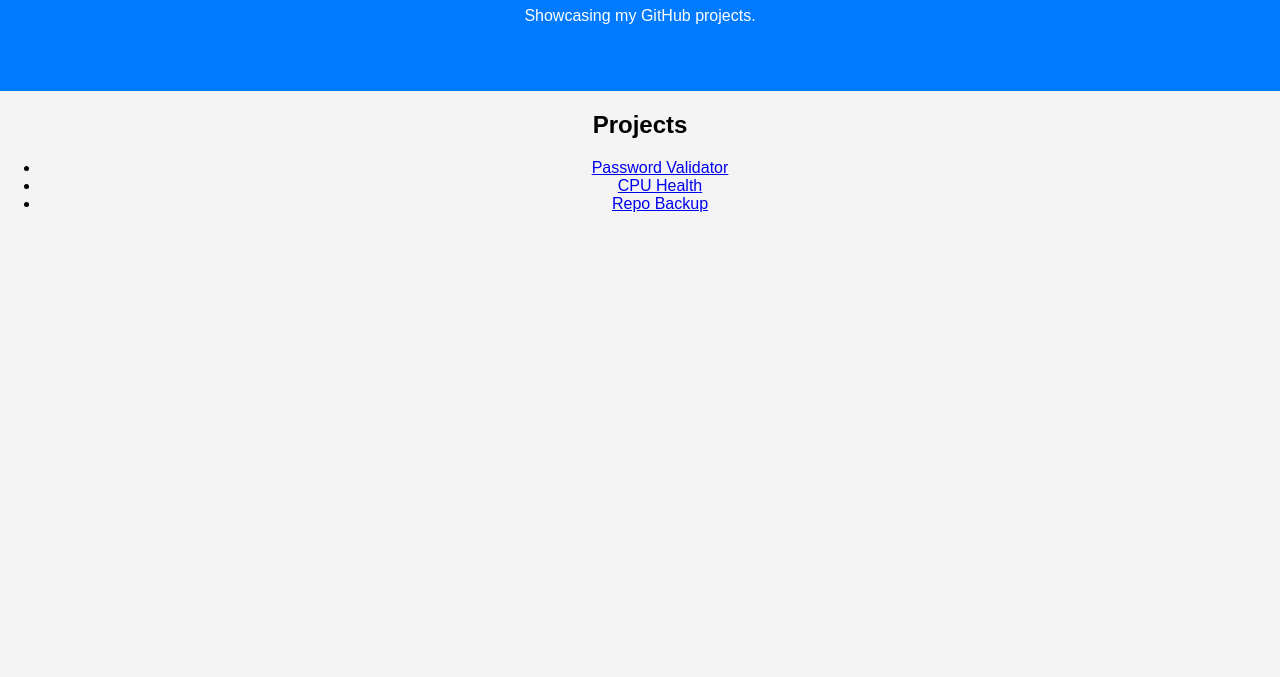
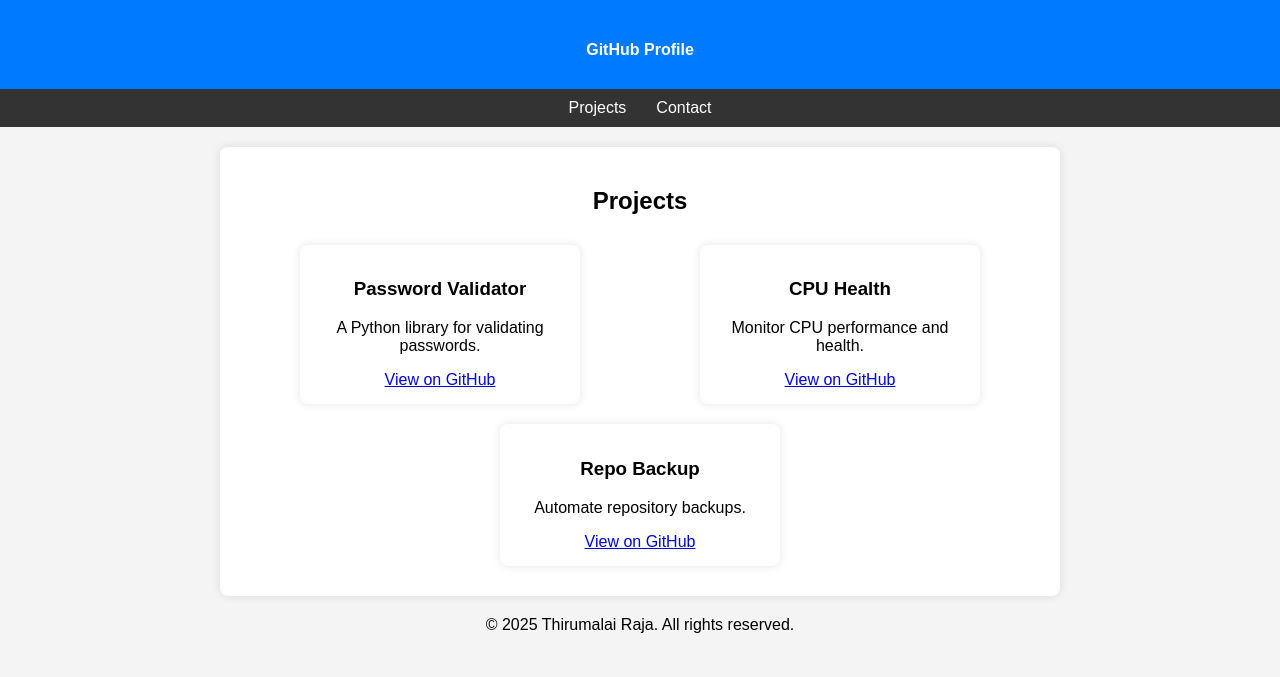
Before and after one commit to thirumalai-py/thirumalai-py.github.io, a plain HTML site: page index.html in a window 1280 px wide. Shown: the part 123-800 px from the top of the page. Drawn offline with Linux system fonts and the light colour scheme.

Commit message:
Update the UI

```diff
--- a/index.html
+++ b/index.html
@@ -3,21 +3,102 @@
 <head>
     <meta charset="UTF-8">
     <meta name="viewport" content="width=device-width, initial-scale=1.0">
-    <title>My Portfolio</title>
+    <title>Thirumalai Raja | Portfolio</title>
     <link rel="stylesheet" href="style.css">
+    <style>
+        body {
+            font-family: Arial, sans-serif;
+            margin: 0;
+            padding: 0;
+            background-color: #f4f4f4;
+            text-align: center;
+        }
+        header {
+            background: #007BFF;
+            color: white;
+            padding: 20px;
+        }
+        nav {
+            display: flex;
+            justify-content: center;
+            background: #333;
+            padding: 10px;
+        }
+        nav a {
+            color: white;
+            text-decoration: none;
+            margin: 0 15px;
+        }
+        .container {
+            max-width: 800px;
+            margin: 20px auto;
+            background: white;
+            padding: 20px;
+            box-shadow: 0px 0px 10px rgba(0, 0, 0, 0.1);
+            border-radius: 8px;
+        }
+        .btn {
+            display: inline-block;
+            padding: 10px 20px;
+            margin-top: 20px;
+            background: #007BFF;
+            color: white;
+            text-decoration: none;
+            border-radius: 5px;
+        }
+        .projects {
+            display: flex;
+            flex-wrap: wrap;
+            justify-content: space-around;
+        }
+        .project-card {
+            background: #fff;
+            padding: 15px;
+            margin: 10px;
+            width: 250px;
+            box-shadow: 0px 0px 10px rgba(0, 0, 0, 0.1);
+            border-radius: 8px;
+        }
+        @media (max-width: 600px) {
+            .projects {
+                flex-direction: column;
+                align-items: center;
+            }
+        }
+    </style>
 </head>
 <body>
     <header>
-        <h1>Welcome to My Portfolio</h1>
-        <p>Showcasing my GitHub projects.</p>
+        <h1>Thirumalai Raja</h1>
+        <p>Software Developer | Open Source Enthusiast</p>
+        <a href="https://github.com/thirumalai-py" class="btn" target="_blank">GitHub Profile</a>
     </header>
-    <section>
-        <h2>Projects</h2>
-        <ul>
-            <li><a href="https://github.com/thirumalai-py/password-validator" target="_blank">Password Validator</a></li>
-            <li><a href="https://github.com/thirumalai-py/cpu-health" target="_blank">CPU Health</a></li>
-            <li><a href="https://github.com/thirumalai-py/repo-backup" target="_blank">Repo Backup</a></li>
-        </ul>
-    </section>
+    <nav>
+        <a href="#projects">Projects</a>
+        <a href="#contact">Contact</a>
+    </nav>
+    <div class="container">
+        <h2 id="projects">Projects</h2>
+        <div class="projects">
+            <div class="project-card">
+                <h3>Password Validator</h3>
+                <p>A Python library for validating passwords.</p>
+                <a href="https://github.com/thirumalai-py/password-validator" target="_blank">View on GitHub</a>
+            </div>
+            <div class="project-card">
+                <h3>CPU Health</h3>
+                <p>Monitor CPU performance and health.</p>
+                <a href="https://github.com/thirumalai-py/cpu-health" target="_blank">View on GitHub</a>
+            </div>
+            <div class="project-card">
+                <h3>Repo Backup</h3>
+                <p>Automate repository backups.</p>
+                <a href="https://github.com/thirumalai-py/repo-backup" target="_blank">View on GitHub</a>
+            </div>
+        </div>
+    </div>
+    <footer>
+        <p>&copy; 2025 Thirumalai Raja. All rights reserved.</p>
+    </footer>
 </body>
 </html>
```
